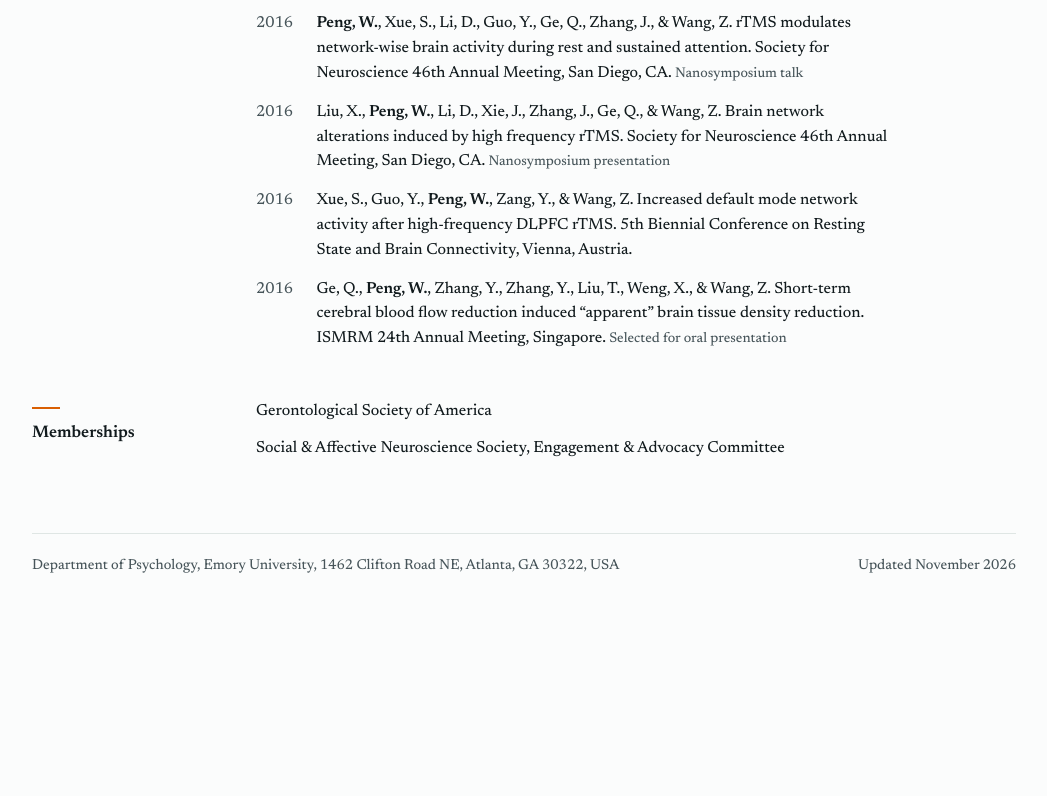
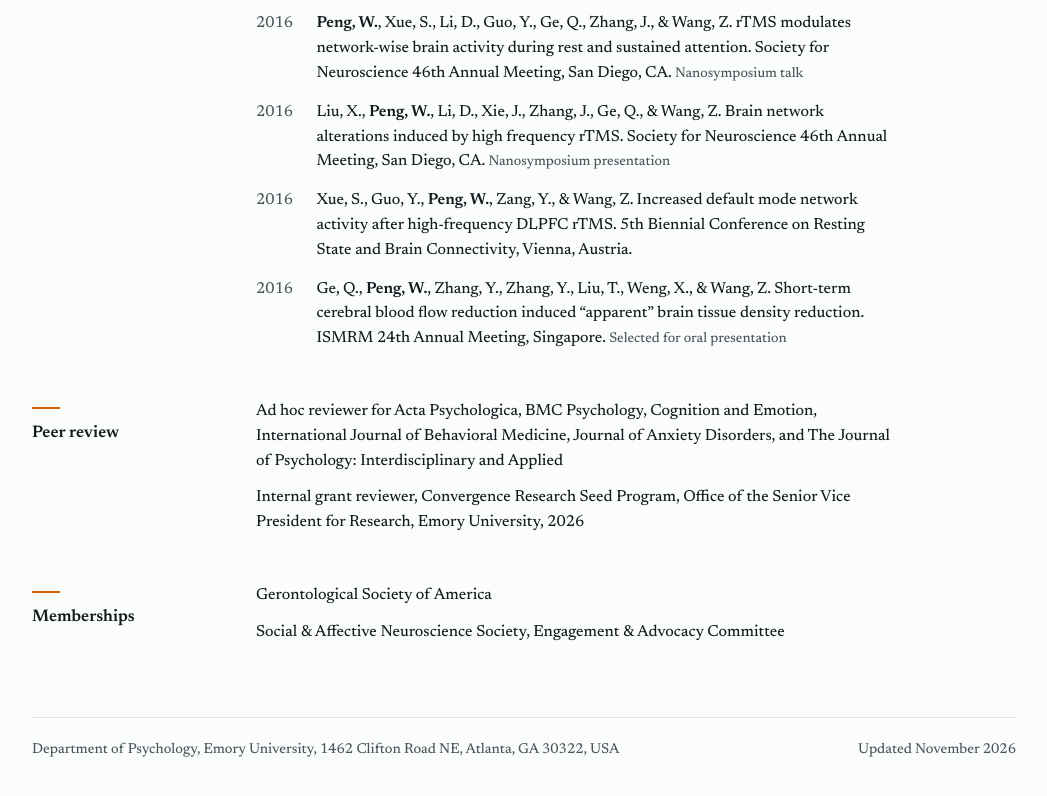
Before and after one commit to weipeng-phi/weipeng-phi.github.io, a plain HTML site: page index.html in a window 1280 px wide. Shown: the part 4312-5108 px from the top of the page, without its empty margins (116-1163 px from the left). Before the commit the page ends 4954 px from the top, so only its background shows below. Drawn offline with Linux system fonts and the light colour scheme.

Commit message:
Add peer review

```diff
--- a/index.html
+++ b/index.html
@@ -178,6 +178,16 @@ footer{margin-top:72px;padding-top:20px;border-top:1px solid var(--rule);font-si
   </div>
 </section>
 
+<section class="block" id="review">
+  <h2>Peer review</h2>
+  <div class="body">
+    <ul class="plain">
+      <li>Ad hoc reviewer for Acta Psychologica, BMC Psychology, Cognition and Emotion, International Journal of Behavioral Medicine, Journal of Anxiety Disorders, and The Journal of Psychology: Interdisciplinary and Applied</li>
+      <li>Internal grant reviewer, Convergence Research Seed Program, Office of the Senior Vice President for Research, Emory University, 2026</li>
+    </ul>
+  </div>
+</section>
+
 <section class="block" id="memberships">
   <h2>Memberships</h2>
   <div class="body">
```
